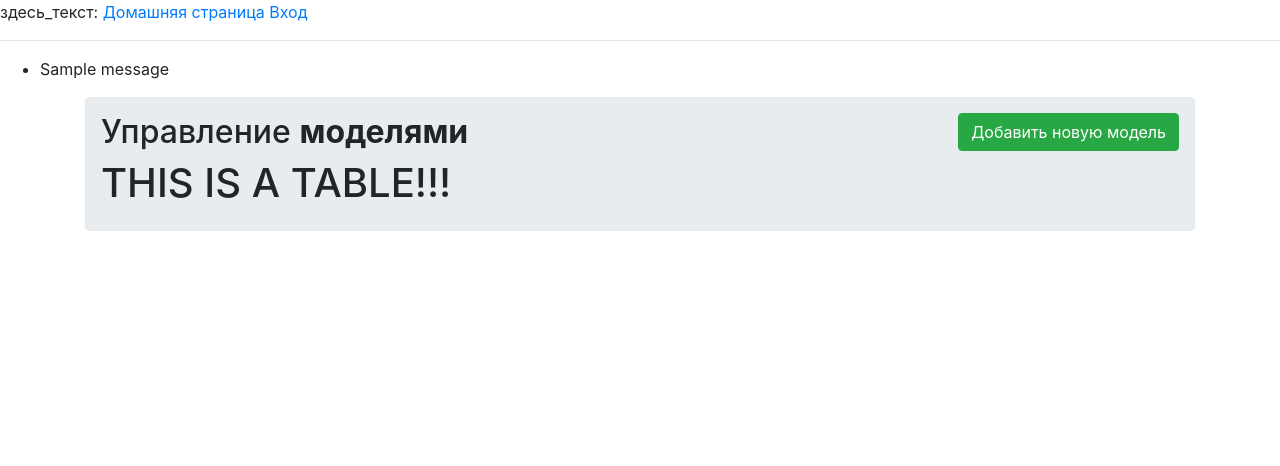
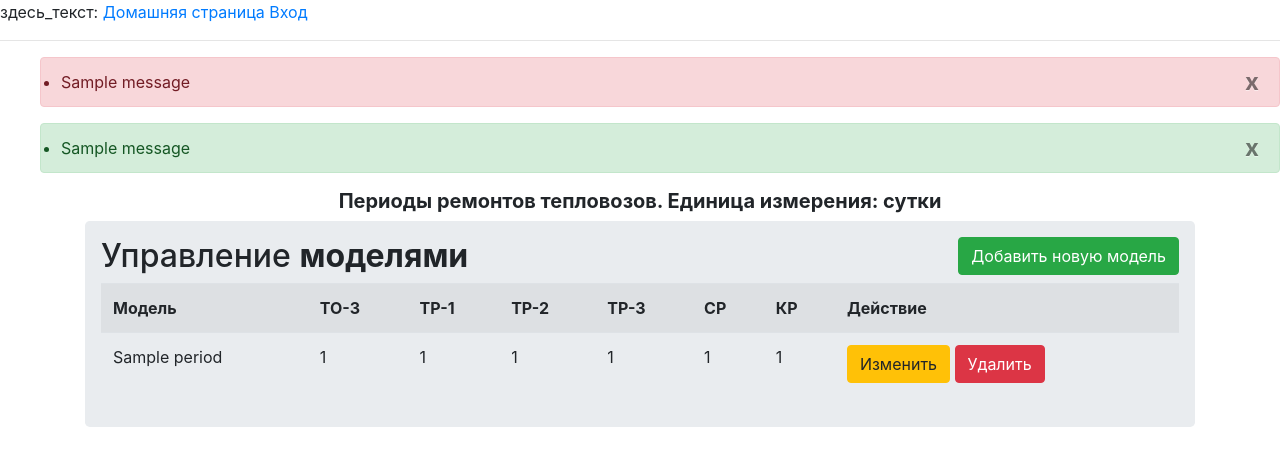
Before and after one commit to avzqq/diplom, a Flask app: page /loco_model_table in a window 1280 px wide. Shown: the top 466 px of the page. Run offline with Flask 2, Linux system fonts and the light colour scheme; tables that the repository leaves empty hold one stand-in row (values such as "Sample post"); one stand-in notice (Sample message) is shown; some libraries are stand-ins or nearby versions.

Commit message:
Created full functionality for table front+back: view/create/edit/delete model records. Few new templates, adjustments for several routes so that they can function properly with frontend-part.

```diff
--- a/app/routes.py
+++ b/app/routes.py
@@ -22,7 +22,7 @@
     if form.validate_on_submit():
         user = User.query.filter_by(username=form.username.data).first()
         if user is None or not user.check_password(form.password.data):
-            flash('Некорректный логин или пароль.')
+            flash('Некорректный логин или пароль.', "error")
             return redirect(url_for('login'))
         login_user(user, remember=form.remember_me.data)
         next_page = request.args.get('next')
@@ -48,7 +48,7 @@
         user.set_password(form.password.data)
         db.session.add(user)
         db.session.commit()
-        flash('Поздравляю, Вы зарегистрированы!')
+        flash('Поздравляю, Вы зарегистрированы!', "success")
         return redirect(url_for('login'))
     return render_template('register.html', title='Register', form=form)
 
@@ -57,7 +57,7 @@
     try:
         value = abs(int(value))
     except ValueError:
-        flash(f"{value}: количество дней должно быть целым числом.")
+        flash(f"{value}: количество дней должно быть целым числом.", "error")
         value = 0
 
     return value
@@ -65,138 +65,145 @@
 
 @app.route('/create_model_record', methods=['POST'])
 def create_model_record():
-    loco_model_name = request.json.get("loco_model_name")
-    three_maintenance = request.json.get("three_maintenance")
-    one_current_repair = request.json.get("one_current_repair")
-    two_current_repair = request.json.get("two_current_repair")
-    three_current_repair = request.json.get("three_current_repair")
-    medium_repair = request.json.get("medium_repair")
-    overhaul = request.json.get("overhaul")
+    if request.method == "POST":
+        loco_model_name = request.form["loco_model_name"]
+        three_maintenance = request.form["three_maintenance"]
+        one_current_repair = request.form["one_current_repair"]
+        two_current_repair = request.form["two_current_repair"]
+        three_current_repair = request.form["three_current_repair"]
+        medium_repair = request.form["medium_repair"]
+        overhaul = request.form["overhaul"]
 
-    filled_fields = 0
-    error = None
-    new_model = LocomotiveRepairPeriod()
-    if new_model.query.filter_by(loco_model_name=loco_model_name).first():
-        error = f"Для модели {loco_model_name} запись уже существует."
-    elif loco_model_name == '':
-        error = "Необходимо указать модель"
-    elif not isinstance(loco_model_name, str):
-        error = "Название модели должно быть строкой!"
-    else:
-        new_model.loco_model_name = loco_model_name
-        filled_fields += 1
-    flash(error)
-
-    validator = check_value(three_maintenance)
-    if validator:
-        new_model.three_maintenance = validator
-        filled_fields += 1
-
-    validator = check_value(one_current_repair)
-    if validator:
-        new_model.one_current_repair = validator
-        filled_fields += 1
-
-    validator = check_value(two_current_repair)
-    if validator:
-        new_model.two_current_repair = validator
-        filled_fields += 1
-
-    validator = check_value(three_current_repair)
-    if validator:
-        new_model.three_current_repair = validator
-        filled_fields += 1
-
-    validator = check_value(medium_repair)
-    if validator:
-        new_model.medium_repair = validator
-        filled_fields += 1
-
-    validator = check_value(overhaul)
-    if validator:
-        new_model.overhaul = validator
-        filled_fields += 1
-
-    if len(list(request.json.values())) == filled_fields:
-        is_recordable = True
-    else:
-        is_recordable = False
-
-    if is_recordable:
-        db.session.add(new_model)
-        db.session.commit()
-    else:
-        flash("Ошибка записи: одно из полей имеет недопустимое значение.")
-
-    return "Когда-нибудь здесь что-то появится."
-
-
-@app.route('/edit_model_record', methods=['POST'])
-def edit_model_record():
-    record_id = request.json.get("record_id")
-    loco_model_name = request.json.get("loco_model_name")
-    three_maintenance = request.json.get("three_maintenance")
-    one_current_repair = request.json.get("one_current_repair")
-    two_current_repair = request.json.get("two_current_repair")
-    three_current_repair = request.json.get("three_current_repair")
-    medium_repair = request.json.get("medium_repair")
-    overhaul = request.json.get("overhaul")
-
-    is_recordable = True
-    error = None
-    table = LocomotiveRepairPeriod
-    old_model = table.query.filter_by(id=record_id).first_or_404()
-
-    if loco_model_name != old_model.loco_model_name:
-        if table.query.filter_by(loco_model_name=loco_model_name).first():
+        filled_fields = 0
+        error = None
+        new_model = LocomotiveRepairPeriod()
+        if new_model.query.filter_by(loco_model_name=loco_model_name).first():
             error = f"Для модели {loco_model_name} запись уже существует."
-            is_recordable = False
         elif loco_model_name == '':
             error = "Необходимо указать модель"
         elif not isinstance(loco_model_name, str):
             error = "Название модели должно быть строкой!"
         else:
-            old_model.loco_model_name = loco_model_name
-        flash(error)
+            new_model.loco_model_name = loco_model_name
+            filled_fields += 1
+        if error:
+            flash(error, "error")
 
-    validator = check_value(three_maintenance)
-    if validator:
-        old_model.three_maintenance = validator
+        validator = check_value(three_maintenance)
+        if validator:
+            new_model.three_maintenance = validator
+            filled_fields += 1
 
-    validator = check_value(one_current_repair)
-    if validator:
-        old_model.one_current_repair = validator
+        validator = check_value(one_current_repair)
+        if validator:
+            new_model.one_current_repair = validator
+            filled_fields += 1
 
-    validator = check_value(two_current_repair)
-    if validator:
-        old_model.two_current_repair = validator
+        validator = check_value(two_current_repair)
+        if validator:
+            new_model.two_current_repair = validator
+            filled_fields += 1
 
-    validator = check_value(three_current_repair)
-    if validator:
-        old_model.three_current_repair = validator
+        validator = check_value(three_current_repair)
+        if validator:
+            new_model.three_current_repair = validator
+            filled_fields += 1
 
-    validator = check_value(medium_repair)
-    if validator:
-        old_model.medium_repair = validator
+        validator = check_value(medium_repair)
+        if validator:
+            new_model.medium_repair = validator
+            filled_fields += 1
 
-    validator = check_value(overhaul)
-    if validator:
-        old_model.overhaul = validator
+        validator = check_value(overhaul)
+        if validator:
+            new_model.overhaul = validator
+            filled_fields += 1
+        if len(request.form) == filled_fields:
+            is_recordable = True
+        else:
+            is_recordable = False
 
-    if is_recordable:
-        db.session.commit()
+        if is_recordable:
+            db.session.add(new_model)
+            db.session.commit()
+            flash(f"Модель {new_model.loco_model_name} успешно добавлена.",
+                  "success")
+        else:
+            flash("Ошибка записи: недопустимое значение поля.",
+                 "error")
 
-    return "Когда-нибудь здесь что-то появится."
+        return redirect(url_for("loco_model_table"))
 
 
-@app.route('/delete_model_record', methods=['POST'])
-def delete__model_record():
-    record_id = request.json.get("record_id")
-    model = LocomotiveRepairPeriod.query.filter_by(id=record_id).first_or_404()
-    db.session.delete(model)
+@app.route('/edit_model_record', methods=['GET', 'POST'])
+def edit_model_record():
+    if request.method == "POST":
+        record_id = request.form["record_id"]
+        loco_model_name = request.form["loco_model_name"]
+        three_maintenance = request.form["three_maintenance"]
+        one_current_repair = request.form["one_current_repair"]
+        two_current_repair = request.form["two_current_repair"]
+        three_current_repair = request.form["three_current_repair"]
+        medium_repair = request.form["medium_repair"]
+        overhaul = request.form["overhaul"]
+
+        is_recordable = True
+        error = None
+        table = LocomotiveRepairPeriod
+        old_model = table.query.filter_by(id=record_id).first_or_404()
+
+        if loco_model_name != old_model.loco_model_name:
+            if table.query.filter_by(loco_model_name=loco_model_name).first():
+                error = f"Для модели {loco_model_name} запись уже существует."
+                is_recordable = False
+            elif loco_model_name == '':
+                error = "Необходимо указать модель"
+            elif not isinstance(loco_model_name, str):
+                error = "Название модели должно быть строкой!"
+            else:
+                old_model.loco_model_name = loco_model_name
+            if error:
+                flash(error, "error")
+
+        validator = check_value(three_maintenance)
+        if validator:
+            old_model.three_maintenance = validator
+
+        validator = check_value(one_current_repair)
+        if validator:
+            old_model.one_current_repair = validator
+
+        validator = check_value(two_current_repair)
+        if validator:
+            old_model.two_current_repair = validator
+
+        validator = check_value(three_current_repair)
+        if validator:
+            old_model.three_current_repair = validator
+
+        validator = check_value(medium_repair)
+        if validator:
+            old_model.medium_repair = validator
+
+        validator = check_value(overhaul)
+        if validator:
+            old_model.overhaul = validator
+
+        if is_recordable:
+            db.session.commit()
+            flash(f"Модель успешно изменена.", "success")
+
+        return redirect(url_for("loco_model_table"))
+
+
+@app.route('/delete_model_record/<id>/', methods=['GET', 'POST'])
+def delete__model_record(id):
+    record = LocomotiveRepairPeriod.query.get(id)
+    db.session.delete(record)
     db.session.commit()
+    flash(f"Модель {record.loco_model_name} удалена.", "success")
 
-    return f"Модель {model.loco_model_name} удалена."
+    return redirect(url_for("loco_model_table"))
 
 
 @app.route('/get_models_list')
@@ -252,7 +259,7 @@
     return str(list_of_forms)
 
 
-@app.route("/loco_model_table")
+@app.route("/loco_model_table", methods=["GET", "POST"])
 def loco_model_table():
     all_data = LocomotiveRepairPeriod.query.all()
     return render_template("loco_model_page.html", models=all_data)
--- a/app/templates/auxiliary_templates/loco_model_table.html
+++ b/app/templates/auxiliary_templates/loco_model_table.html
@@ -1 +1,31 @@
-<h1> THIS IS A TABLE!!! </h1>
+<table class="table table-hover table-striped">
+  <tr>
+    <th>Модель</th>
+    <th>ТО-3</th>
+    <th>ТР-1</th>
+    <th>ТР-2</th>
+    <th>ТР-3</th>
+    <th>СР</th>
+    <th>КР</th>
+    <th>Действие</th>
+  </tr>
+  {% for row in models %}
+  <tr>
+    <td>{{row.loco_model_name}}</td>
+    <td>{{row.three_maintenance}}</td>
+    <td>{{row.one_current_repair}}</td>
+    <td>{{row.two_current_repair}}</td>
+    <td>{{row.three_current_repair}}</td>
+    <td>{{row.medium_repair}}</td>
+    <td>{{row.overhaul}}</td>
+    <td>
+      <a href="/update/{{row.id}}" class="btn btn-warning btn-xs" data-toggle="modal" data-target="#modaledit{{row.id}}">Изменить</a>
+      <a href="/delete_model_record/{{row.id}}" class="btn btn-danger btn-xs" onclick="return confirm('Подтвердите удаление')">Удалить</a>
+    </td>
+  </tr>
+
+  {% include "auxiliary_templates/modal_edit_model.html" %}
+
+  {% endfor %}
+
+</table>
--- /dev/null
+++ b/app/templates/auxiliary_templates/modal_add_model.html
@@ -0,0 +1,45 @@
+<div id="mymodal" class="modal fade" role="dialog">
+    <div class="modal-dialog">
+        <div class="modal-content">
+            <div class="modal-header"><h4 class="modal-title">Добавить модель</h4></div>
+            <div class="modal-body">
+              <form action="{{url_for("create_model_record")}}" method="POST">
+                  <div class="form-group">
+                   <label>Модель:</label>
+                   <input type="text" class="form-control" name="loco_model_name" required="1">
+                  </div>
+                  <div class="form-group">
+                   <label>Техническое обслуживание 3:</label>
+                   <input type="number" class="form-control" name="three_maintenance" required="1">
+                  </div>
+                  <div class="form-group">
+                   <label>Текущий ремонт 1:</label>
+                   <input type="number" class="form-control" name="one_current_repair" required="1">
+                  </div>
+                  <div class="form-group">
+                   <label>Текущий ремонт 2:</label>
+                   <input type="number" class="form-control" name="two_current_repair" required="1">
+                  </div>
+                  <div class="form-group">
+                   <label>Текущий ремонт 3:</label>
+                   <input type="number" class="form-control" name="three_current_repair" required="1">
+                  </div>
+                  <div class="form-group">
+                   <label>Средний ремонт:</label>
+                   <input type="number" class="form-control" name="medium_repair" required="1">
+                  </div>
+                  <div class="form-group">
+                   <label>Капитальный ремонт:</label>
+                   <input type="number" class="form-control" name="overhaul" required="1">
+                  </div>
+                  <div class="form-group">
+                  <button class="btn btn-primary" type="submit">Добавить модель</button>
+                  </div>
+             </form>
+            </div>
+            <div class="modal-footer">
+            <button type="button" class="btn btn-secondary" data-dismiss="modal">Отмена</button>
+            </div>
+            </div>
+      </div>
+</div>
--- /dev/null
+++ b/app/templates/auxiliary_templates/modal_edit_model.html
@@ -0,0 +1,46 @@
+<div id="modaledit{{row.id}}" class="modal fade" role="dialog">
+  <div class="modal-dialog">
+    <div class="modal-content">
+      <div class="modal-header"><h4 class="modal-title">Изменить данные</h4></div>
+      <div class="modal-body">
+        <form action="{{url_for('edit_model_record')}}" method="POST">
+           <div class="form-group">
+            <label>Модель:</label>
+            <input type="hidden"  name="record_id" value="{{row.id}}">
+            <input type="text" class="form-control" name="loco_model_name" value="{{row.loco_model_name}}">
+           </div>
+           <div class="form-group">
+            <label>Техническое обслуживание 3:</label>
+            <input type="text" class="form-control" name="three_maintenance" value="{{row.three_maintenance}}">
+           </div>
+           <div class="form-group">
+            <label>Технический ремонт 1:</label>
+            <input type="text" class="form-control" name="one_current_repair" value="{{row.one_current_repair}}">
+           </div>
+           <div class="form-group">
+            <label>Технический ремонт 2:</label>
+            <input type="text" class="form-control" name="two_current_repair" value="{{row.two_current_repair}}">
+           </div>
+           <div class="form-group">
+            <label>Технический ремонт 3:</label>
+            <input type="text" class="form-control" name="three_current_repair" value="{{row.three_current_repair}}">
+           </div>
+           <div class="form-group">
+            <label>Средний ремонт:</label>
+            <input type="text" class="form-control" name="medium_repair" value="{{row.medium_repair}}">
+           </div>
+           <div class="form-group">
+            <label>Капитальный ремонт:</label>
+            <input type="text" class="form-control" name="overhaul" value="{{row.overhaul}}">
+           </div>
+           <div class="form-group">
+            <button class="btn btn-primary" type="submit">Подтвердить изменение</button>
+          </div>
+        </form>
+      </div>
+      <div class="modal-footer">
+        <button type="button" class="btn btn-secondary" data-dismiss="modal">Отмена</button>
+      </div>
+    </div>
+  </div>
+</div>
--- a/app/templates/base.html
+++ b/app/templates/base.html
@@ -21,16 +21,38 @@
             <a href="{{ url_for('logout') }}">Выход</a>
             {% endif %}
         </div>
+
         <hr>
-        {% with messages = get_flashed_messages() %}
-        {% if messages %}
+        {% with errors = get_flashed_messages(category_filter=["error"]) %}
+        {% if errors %}
         <ul>
-            {% for message in messages %}
-            <li>{{ message }}</li>
-            {% endfor %}
+          {% for error in errors %}
+              <div class="alert alert-danger alert-dismissable" role="alert">
+                    <button type="button" class="close" data-dismiss="alert" aria-label="close">
+                        <span aria-hidden="true">x</span>
+                    </button>
+                    <li>{{ error }}</li>
+              </div>
+          {% endfor %}
         </ul>
-        {% endif %}
-        {% endwith %}
+      {% endif %}
+      {% endwith %}
+
+      {% with success_messages = get_flashed_messages(category_filter=["success"]) %}
+      {% if success_messages %}
+      <ul>
+        {% for success_message in success_messages %}
+            <div class="alert alert-success alert-dismissable" role="alert">
+                  <button type="button" class="close" data-dismiss="alert" aria-label="close">
+                      <span aria-hidden="true">x</span>
+                  </button>
+                  <li>{{ success_message }}</li>
+            </div>
+        {% endfor %}
+      </ul>
+    {% endif %}
+    {% endwith %}
+
         {% block content %}{% endblock %}
 
 <script src="https://code.jquery.com/jquery-3.4.1.slim.min.js" integrity="sha384-J6qa4849blE2+poT4WnyKhv5vZF5SrPo0iEjwBvKU7imGFAV0wwj1yYfoRSJoZ+n" crossorigin="anonymous"></script>
--- a/app/templates/loco_model_page.html
+++ b/app/templates/loco_model_page.html
@@ -4,12 +4,16 @@
     <div class="container">
         <div class="row">
             <div class="col md-12">
+                <div class="well text-center"><h5><b>Периоды ремонтов тепловозов. Единица измерения: сутки</b></h5></div>
                 <div class="jumbotron p-3">
                     <h2>Управление <b>моделями</b>  <button type="button"  class="btn btn-success float-right" data-toggle="modal" data-target="#mymodal">Добавить новую модель</button> </h2>
 
                     {% include "auxiliary_templates/loco_model_table.html" %}
 
                 </div>
+
+                    {% include "auxiliary_templates/modal_add_model.html" %}
+
             </div>
         </div>
     </div>
```
